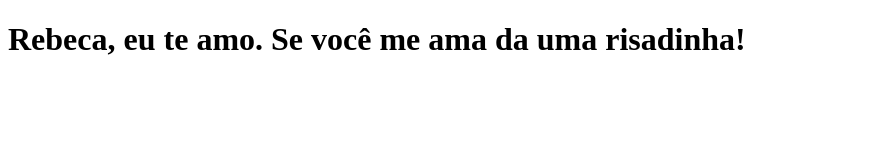
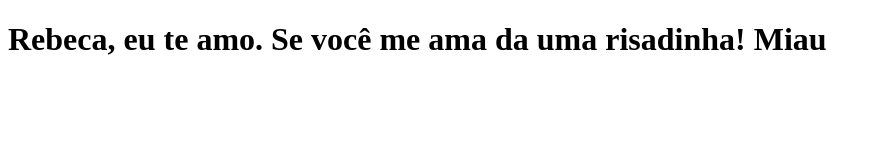
Before and after one commit to williangauze/clone-tabnews, a Next.js app: page / in a window 1280 px wide. Shown: the top 160 px of the page, without its empty margins (0-881 px from the left). Built offline with nearby package versions, Linux system fonts and the light colour scheme.

Commit message:
modifica frase

```diff
--- a/pages/index.js
+++ b/pages/index.js
@@ -1,5 +1,5 @@
 function Home () {
-    return <h1> Rebeca, eu te amo. Se você me ama da uma risadinha!  </h1>
+    return <h1> Rebeca, eu te amo. Se você me ama da uma risadinha! Miau  </h1>
 }
 
 export default Home;
```
